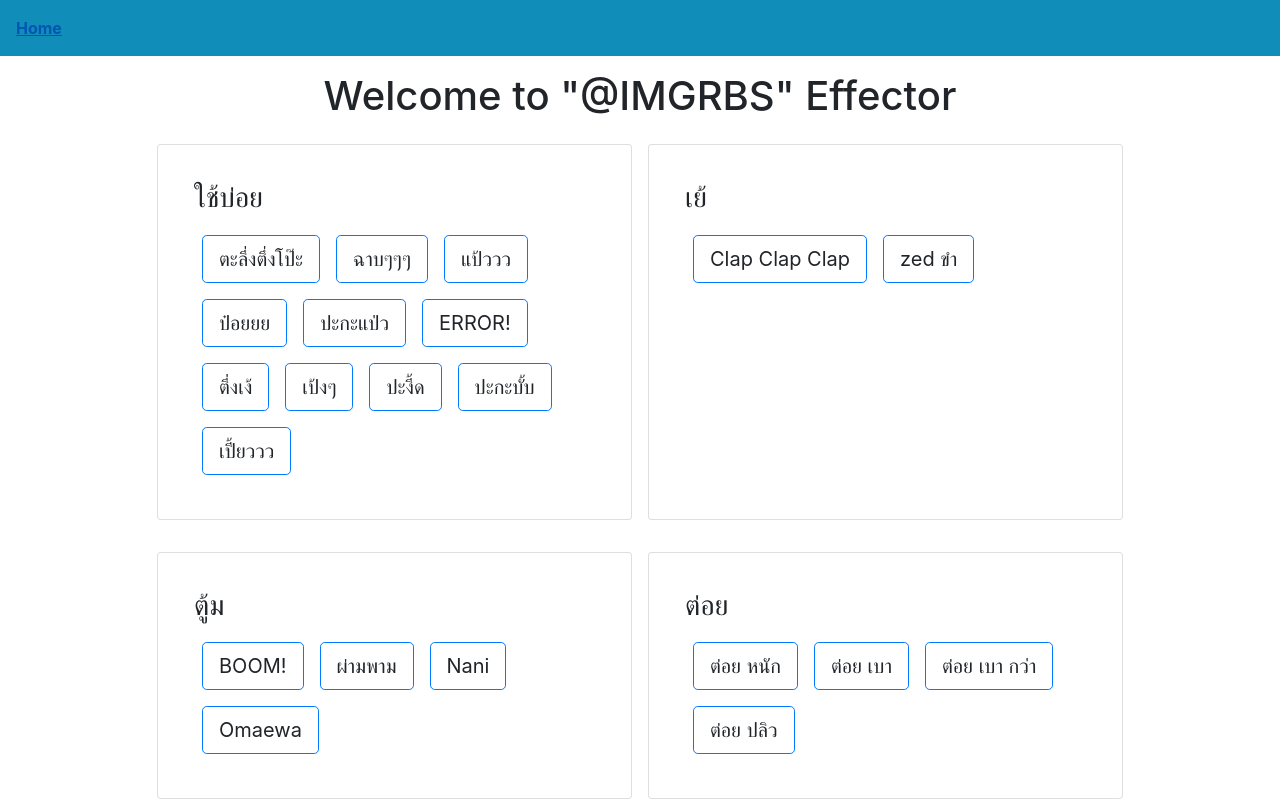
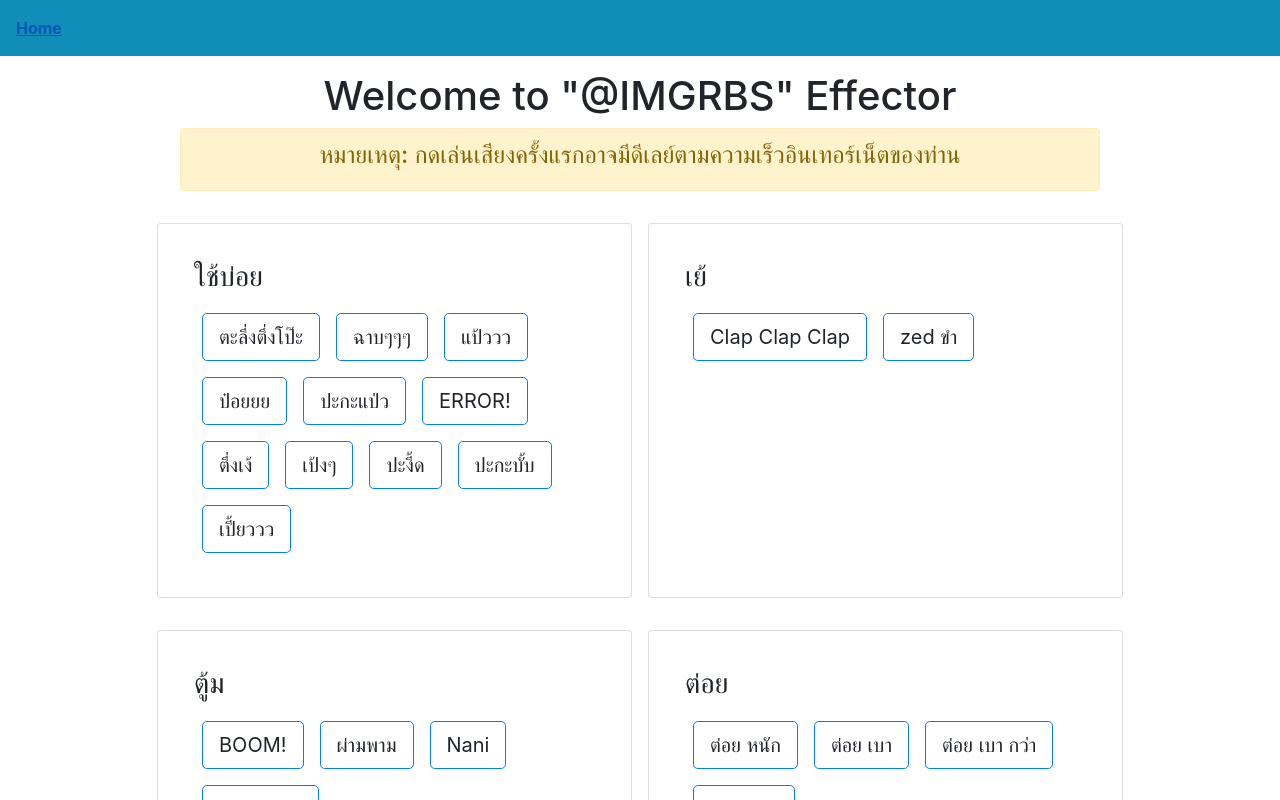
Before and after one commit to imgrbs/effectors, a React (Create React App) app: page / in a window 1280 px wide. Shown: the top 800 px of the page. Built offline with nearby package versions, Linux system fonts and the light colour scheme.

Commit message:
[UPDATE] add information warnning

```diff
--- a/src/containers/Home.js
+++ b/src/containers/Home.js
@@ -182,6 +182,11 @@ class Home extends React.Component {
           <div className="col-12 text-center">
             <h1>Welcome to "@IMGRBS" Effector</h1>
           </div>
+          <div className="col-12 col-lg-10 text-center">
+            <div class="alert alert-warning">
+              <h4>หมายเหตุ: กดเล่นเสียงครั้งแรกอาจมีดีเลย์ตามความเร็วอินเทอร์เน็ตของท่าน</h4>
+            </div>
+          </div>
           <SoundList title='ใช้บ่อย' sounds={this.state.recommends} />
           <SoundList title='เย้' sounds={this.state.goods} />
           <SoundList title='ตู้ม' sounds={this.state.bads} />
```
